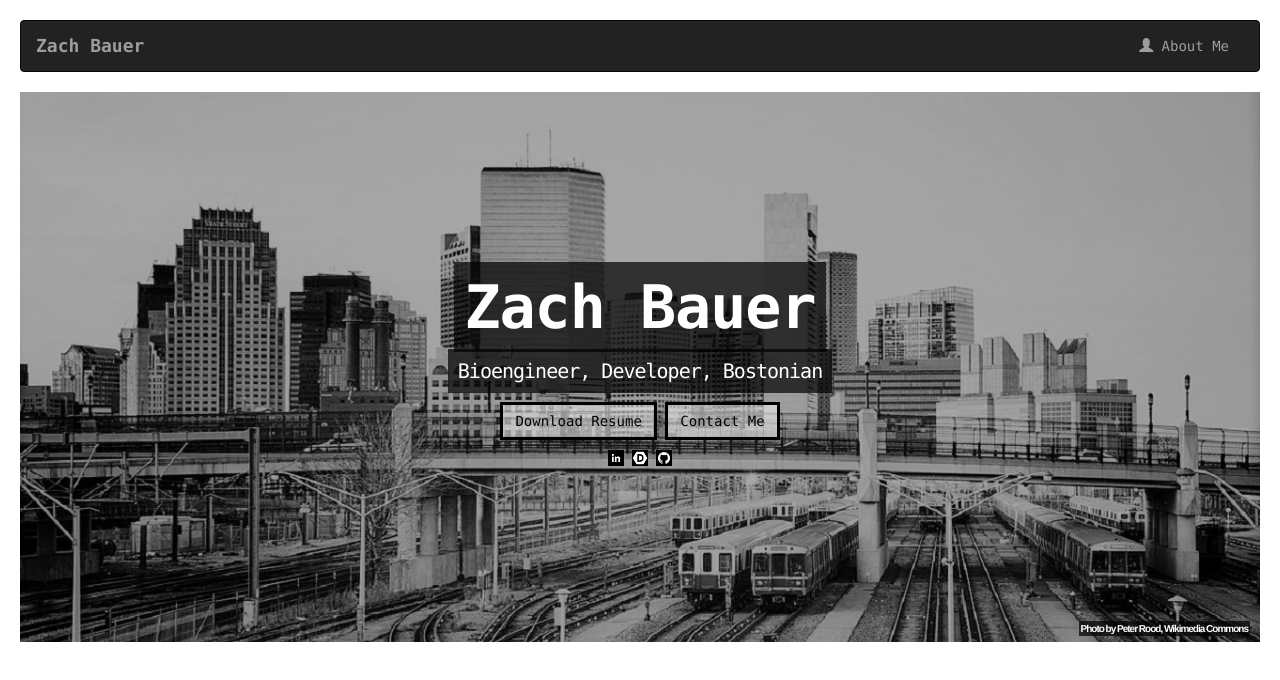
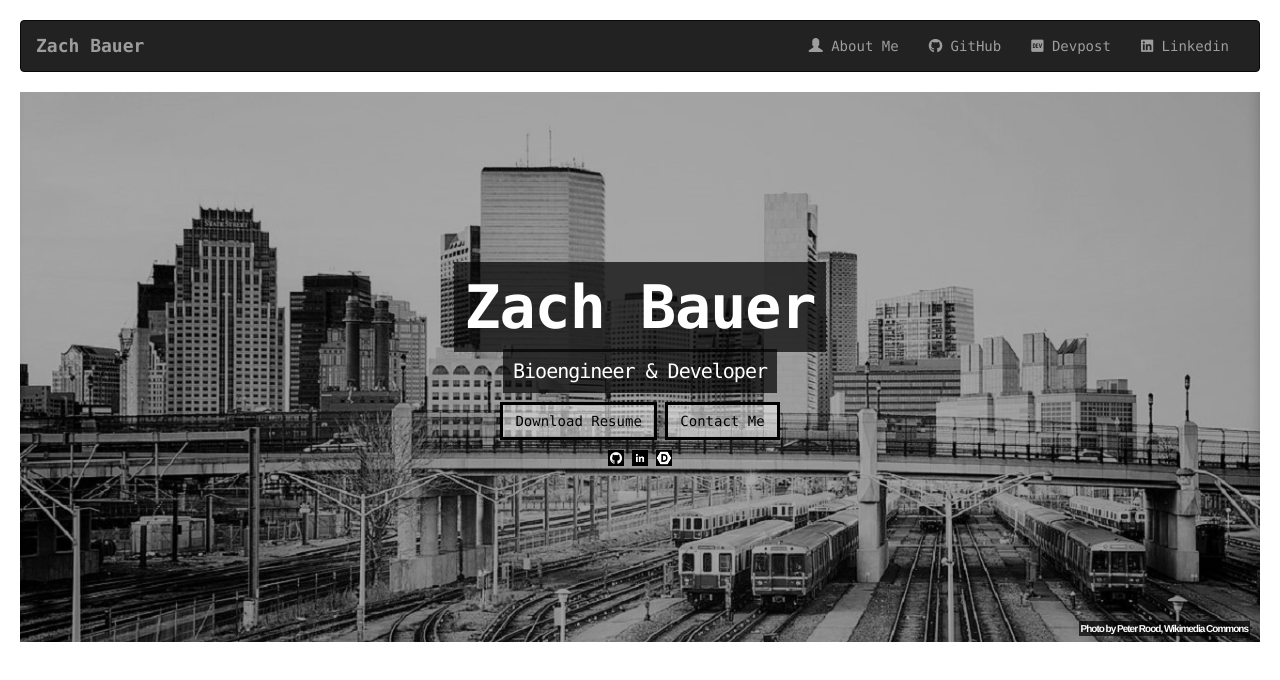
Before and after one commit to z0glen/z0glen.github.io, a plain HTML site: page index.html in a window 1280 px wide. Drawn offline with nearby package versions, Linux system fonts and the light colour scheme.

Commit message:
feat: add social links to nav bar

```diff
--- a/index.html
+++ b/index.html
@@ -118,7 +118,7 @@
 		<link rel="stylesheet" href="https://maxcdn.bootstrapcdn.com/bootstrap/3.3.7/css/bootstrap.min.css">
 		<script src="https://ajax.googleapis.com/ajax/libs/jquery/3.1.1/jquery.min.js"></script>
   		<script src="https://maxcdn.bootstrapcdn.com/bootstrap/3.3.7/js/bootstrap.min.js"></script>
-		<link rel="stylesheet" href="https://maxcdn.bootstrapcdn.com/font-awesome/4.4.0/css/font-awesome.min.css">
+		<link rel="stylesheet" href="https://use.fontawesome.com/releases/v5.6.3/css/all.css">
 		<style>
 		body {
 			font-family: "Lucida Console", Monaco, monospace;
@@ -144,6 +144,9 @@
 		  <div class="collapse navbar-collapse" id="myNavbar">
 			  <ul class="nav navbar-nav navbar-right">
 				<li><a href="/bio"><span class="glyphicon glyphicon-user"></span> About Me</a></li>
+				<li><a href="https://github.com/z0glen"><span class="fab fa-github"></span> GitHub</a></li>
+				<li><a href="https://devpost.com/zbauer"><span class="fab fa-dev"></span> Devpost</a></li>
+				<li><a href="https://linkedin.com/in/zachary-bauer-533414116"><span class="fab fa-linkedin"></span> Linkedin</a></li>
 			  </ul>
 			</div>
 			</div>
@@ -153,15 +156,15 @@
 		<div class="container-fluid">
 			<div class="row">
 				<h2><span>Zach Bauer</span></h2>
-				<h4><span>Bioengineer, Developer, Bostonian</span></h4>
+				<h4><span>Bioengineer & Developer</span></h4>
 				<div class="wrapper">
 					<a class="btn btn-default" href="static/documents/bauer_resume.pdf" download="bauer_resume.pdf" role="button">Download Resume</a>
 					<a class="btn btn-default" href="mailto:zgbauer@gmail.com" role="button">Contact Me</a>
 				</div>
 				<div class="wrapper">
+					<a class="social" href="https://github.com/z0glen"><img src="static/images/github.png"></a>
 					<a class="social" href="https://linkedin.com/in/zachary-bauer-533414116"><img src="static/images/linkedin-inv.png"></a>
 					<a class="social" href="https://devpost.com/zbauer"><img src="static/images/devpost-inv.png"></a>
-					<a class="social" href="https://github.com/z0glen"><img src="static/images/github.png"></a>
 				</div>
 			</div>
 			<p><span>Photo by Peter Rood, Wikimedia Commons</span></p>
```
